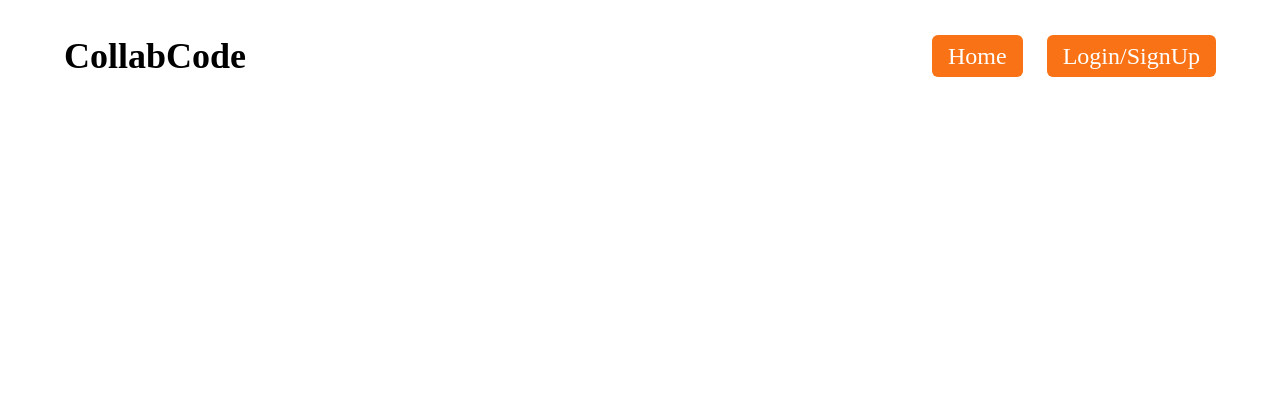
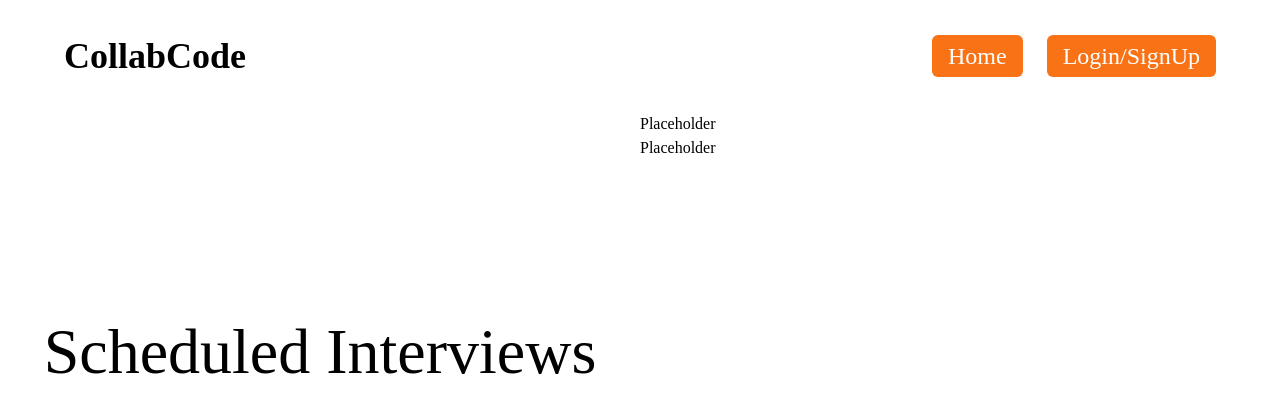
Before and after one commit to gschool-blue-ocean/collabcode, a React (Vite) app: page /teacher/1 in a window 1280 px wide. Shown: the top 412 px of the page. Built offline with nearby package versions, Linux system fonts and the light colour scheme; no server answers; a web font is replaced by a local one.

Commit message:
Needing to add top level context for main application to utilize

```diff
--- a/src/App.jsx
+++ b/src/App.jsx
@@ -4,6 +4,7 @@ import { BrowserRouter as Router, Route, Routes } from 'react-router-dom';
 //Mock Components
 //Teacher
 import TeacherAdminPage from './components/TeacherAdminPage/TeacherAdminPage';
+
 //Student
 import StudentPage from './components/StudentPage/StudentPage';
 
@@ -12,10 +13,12 @@ function App() {
     <Router>
       <div>
         <Header />
-        <div className="content-container"> {/* Layout container */}
+        <div className="content-container">
+          {' '}
+          {/* Layout container */}
           <Routes>
             <Route exact path="/" element={<LandingPage />} />
-            <Route path="/teacher" element={<TeacherAdminPage />} />
+            <Route path="/teacher/1" element={<TeacherAdminPage />} />
             <Route path="/student" element={<StudentPage />} />
           </Routes>
         </div>
--- a/src/components/TeacherAdminPage/InterviewList.jsx
+++ b/src/components/TeacherAdminPage/InterviewList.jsx
@@ -4,7 +4,7 @@ import TeacherAdminPageContext from '../../context/TeacherAdminPageContext';
 const InterviewList = () => {
   //THIS RETURNS ALL THE STUDENTS
   const data = useContext(TeacherAdminPageContext);
-  console.log(data);
+  console.log(data.interviews, data.teachers, data.students);
   //SCHEDULED STUDENTS
 
   return (
```
Also changed, not shown: src/context/TeacherAdminPageContext.jsx (+2 -6 lines).
